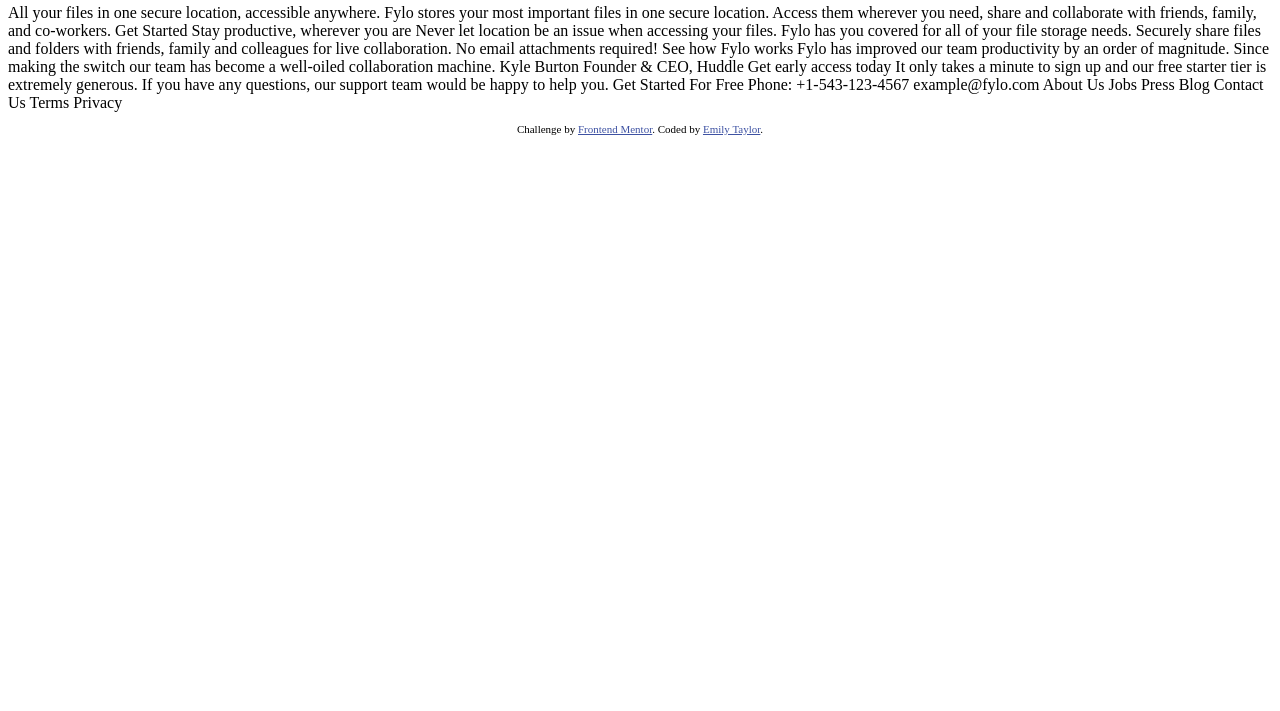
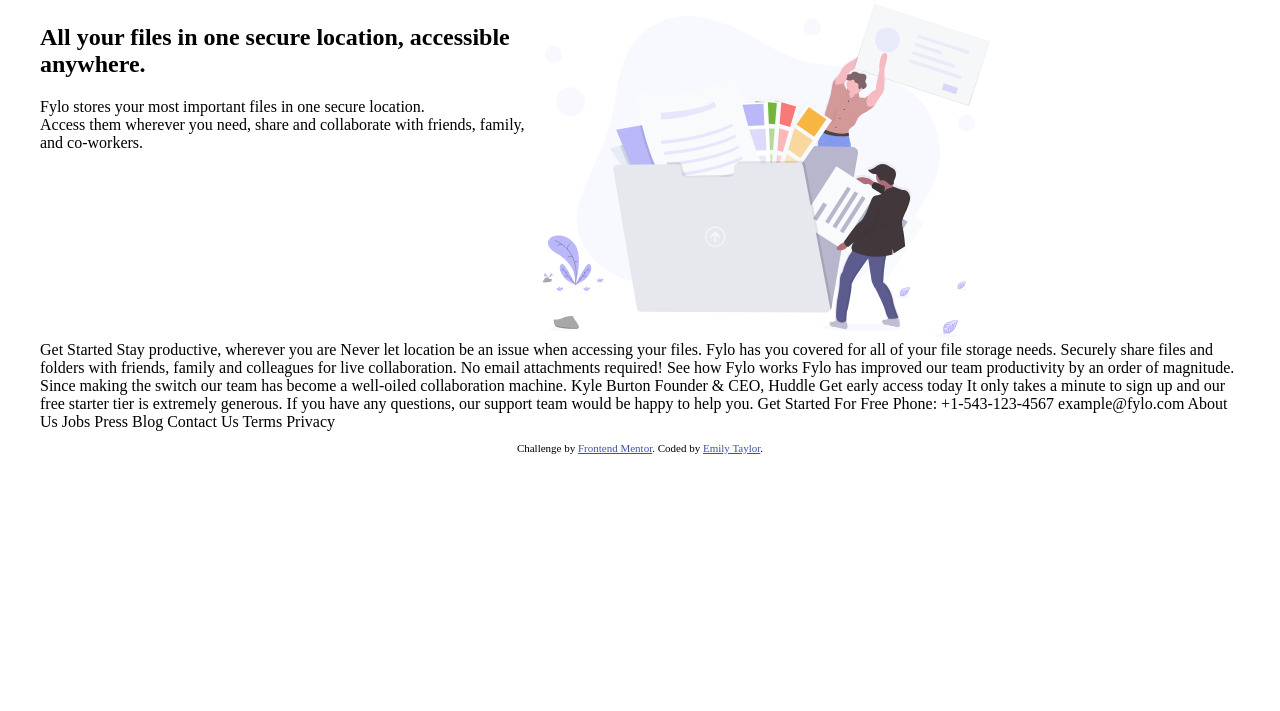
Before and after one commit to PenguinDawn/cis211-SP24-final-exam, a plain HTML site: page index.html in a window 1280 px wide. Shown: the part 89-800 px from the top of the page. Drawn offline with Linux system fonts and the light colour scheme.

Commit message:
website update

```diff
--- a/index.html
+++ b/index.html
@@ -20,6 +20,7 @@
   </style>
 </head>
 <body>
+  <div class="contained">
     <header>
       <a href="index.html" id="logo"><img src="images/logo.svg" alt="Fylo Logo"/></a>
 
@@ -33,13 +34,30 @@
 
     </header>
 
+    <section class="featured">
+      <div class="col-1 left">
+        <h1>All your files in one secure location, accessible anywhere.</h1>
+        <p>
+          Fylo stores your most important files in one secure location. <br />
+    Access them wherever you need, share and collaborate with friends,
+    family, <br />
+    and co-workers.
+        </p>
+
+        <div>
+          <!--The search bar place-->
+        </div>
+      </div>
+
+      <div class="col-1 right img-holder">
+        <img id="img-1" src="images/illustration-1.svg" alt="business image"/>
+      </div>
+
+    </section>
 
 
-  All your files in one secure location, accessible anywhere.
 
-  Fylo stores your most important files in one secure location.
-  Access them wherever you need, share and collaborate with friends,
-  family, and co-workers.
+
 
     Get Started
 
@@ -84,5 +102,6 @@
         Coded by <a href="#">Emily Taylor</a>.
       </p>
     </footer>
+  </div>
 </body>
 </html>
--- a/styles.css
+++ b/styles.css
@@ -1,5 +1,9 @@
 
 
+.contained {
+    padding-left: 2rem;
+    padding-right: 2rem;
+}
 
 /* Navbar */
 
@@ -28,3 +32,18 @@ nav ul li a{
 nav ul li a:hover {
     text-decoration: underline;
 }
+
+
+.featured {
+    display: flex;
+    width: 1000px;
+}
+
+.col-1 {
+    width: 50%;
+}
+
+
+#img-1 {
+    width: 90%;
+}
```
Lines whose indentation alone changed are shown as unchanged.
